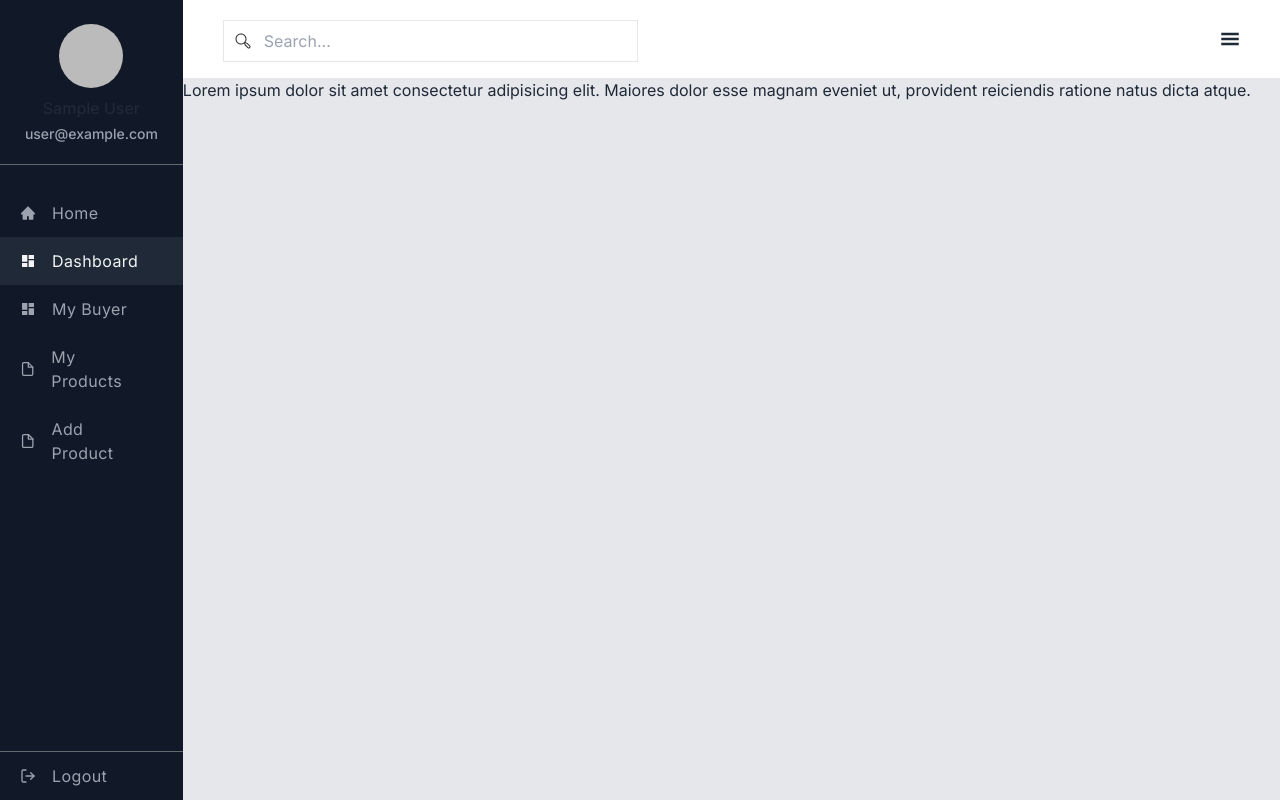
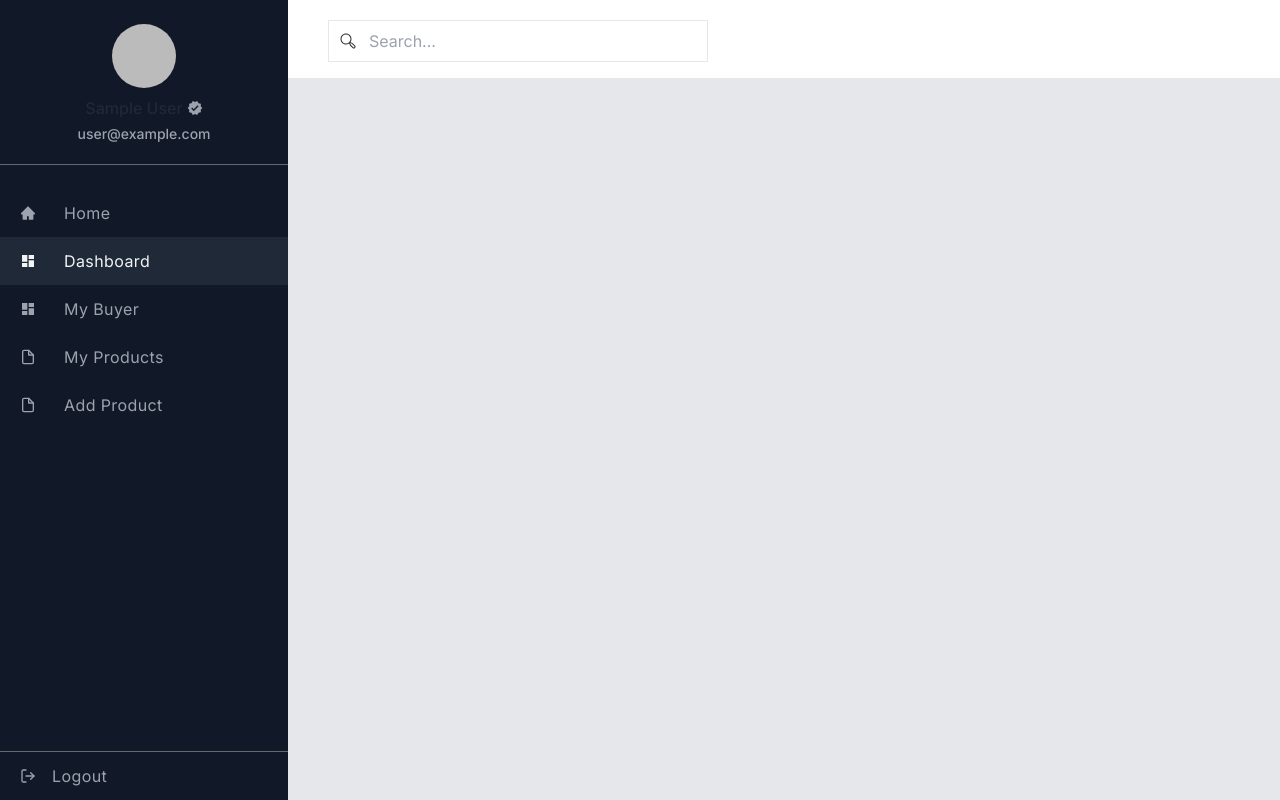
Before and after one commit to nwebpro/time-watch-client, a React (Create React App) app: page /dashboard in a window 1280 px wide. Built offline with nearby package versions, Linux system fonts and the light colour scheme; no server answers; sample sign-in values are in the browser's storage.

Commit message:
dashboar layout fix

```diff
--- a/src/Layout/DashboardLayout.jsx
+++ b/src/Layout/DashboardLayout.jsx
@@ -5,12 +5,11 @@ import { MdDashboard } from 'react-icons/md'
 import { AiFillHome } from 'react-icons/ai'
 import { FiFile } from 'react-icons/fi'
 import { FiLogOut } from 'react-icons/fi'
+import { MdVerified } from 'react-icons/md'
 import { toast } from 'react-toastify';
 import DashboardTopHeader from '../Pages/Dashboard/DashboardTopHeader/DashboardTopHeader';
-import { useState } from 'react';
 
 const DashboardLayout = () => {
-    const [openSidebar, setOpenSidebar] = useState(true)
     const { user, userLogout } = useContext(AuthContext)
     const navigate = useNavigate()
 
@@ -26,15 +25,31 @@ const DashboardLayout = () => {
     }
     return (
         <>
-            <div className='grid grid-cols-1 lg:grid-cols-7'>
-                    <div className={`${ openSidebar ? 'block' : 'hidden' } col-span-2 lg:col-span-1 bg-[#111827] h-screen flex flex-col justify-between`}>
-                        <div className="flex flex-col items-center mt-6 -mx-2 border-b border-theme-body pb-5">
+            <div className='drawer drawer-mobile'>
+                <input id="dashboardDrawer" type="checkbox" className="drawer-toggle" />
+                <div className={`drawer-content bg-gray-200 overflow-hidden`}>
+                    <DashboardTopHeader />
+                    <ScrollRestoration />
+                    <Outlet />
+                </div>
+
+                <div className={`drawer-side`}>
+                    <label htmlFor="dashboardDrawer" className="drawer-overlay"></label>
+                    <div className={`menu w-72 text-base-content bg-[#111827] h-screen flex flex-col justify-between duration-300`}>
+                        <div className={`flex flex-col items-center mt-6 border-b border-theme-body pb-5 duration-300`}>
                             <img className="object-cover w-16 h-16 mx-2 rounded-full" src={ user?.photoURL } alt="avatar" />
-                            <h4 className="mx-2 mt-2 font-medium text-gray-800 dark:text-gray-200 hover:underline">{ user?.displayName }</h4>
-                            <p className="mx-2 mt-1 text-sm font-medium text-gray-400 hover:underline">{ user?.email }</p>
+                            <h4 className="mx-2 mt-2 font-medium text-gray-800 dark:text-gray-200 flex gap-1 items-center">{ user?.displayName }
+                                <div className="tooltip" data-tip="Unverified">
+                                    <MdVerified className='text-gray-400' />
+                                </div>
+                                {/* <div className="tooltip" data-tip="Verified">
+                                    <MdVerified className='text-[#3F8DF3]' />
+                                </div> */}
+                            </h4>
+                            <p className="mx-2 mt-1 text-sm font-medium text-gray-400">{ user?.email }</p>
                         </div>
 
-                        <div className="flex flex-col justify-between flex-1 mt-6">
+                        <div className={`flex flex-col justify-between flex-1 mt-6`}>
                             <nav>
                                 <ul>
                                     <li>
@@ -42,8 +57,8 @@ const DashboardLayout = () => {
                                             to="/home"
                                             className='flex items-center py-3 px-5 text-base tracking-wide text-gray-400 hover:text-gray-200 transition hover:bg-gray-800'
                                         >
-                                            <AiFillHome />
-                                            <span className="mx-4">Home</span>
+                                            <AiFillHome className='duration-500 cursor-pointer' />
+                                            <span className={`mx-4 duration-300`}>Home</span>
                                         </Link>
                                     </li>
                                     <li>
@@ -101,7 +116,7 @@ const DashboardLayout = () => {
                                 </ul>
                             </nav>
                         </div>
-                        <div className='border-t border-theme-body'>
+                        <div className={`border-t border-theme-body`}>
                             <button onClick={handleUserLogout}
                                 className='flex w-full items-center py-3 px-5 text-base tracking-wide text-gray-400 hover:text-gray-200 transition hover:bg-gray-800'
                             >
@@ -110,12 +125,8 @@ const DashboardLayout = () => {
                             </button>
                         </div>
                     </div>
+                </div>
 
-                <div className={`${openSidebar ? 'col-span-6' : 'col-span-full'} bg-gray-200`}>
-                    <DashboardTopHeader setOpenSidebar={ setOpenSidebar } openSidebar={ openSidebar } />
-                    <ScrollRestoration />
-                    <Outlet />
-                </div>
             </div>
         </>
     );
--- a/src/Pages/Dashboard/Dashboard/Dashboard.jsx
+++ b/src/Pages/Dashboard/Dashboard/Dashboard.jsx
@@ -5,7 +5,7 @@ const Dashboard = () => {
     useSetTitle('Dashboard')
     return (
         <div>
-            Lorem ipsum dolor sit amet consectetur adipisicing elit. Maiores dolor esse magnam eveniet ut, provident reiciendis ratione natus dicta atque.
+
         </div>
     );
 };
--- a/src/Pages/Dashboard/DashboardTopHeader/DashboardTopHeader.jsx
+++ b/src/Pages/Dashboard/DashboardTopHeader/DashboardTopHeader.jsx
@@ -1,9 +1,9 @@
 import React from 'react';
 import { GiHamburgerMenu } from 'react-icons/gi'
 
-const DashboardTopHeader = ({ setOpenSidebar, openSidebar }) => {
+const DashboardTopHeader = () => {
     return (
-        <header className='bg-white px-10 py-4'>
+        <header className='bg-white px-10 py-4 sticky top-0'>
             <div className='flex justify-between items-center'>
                 <fieldset className="w-full space-y-1 text-gray-100">
                     <label for="Search" className="hidden">Search</label>
@@ -18,9 +18,9 @@ const DashboardTopHeader = ({ setOpenSidebar, openSidebar }) => {
                         <input type="search" name="Search" placeholder="Search..." className="border border-gray-200 lg:w-5/12 py-2 pl-10 pr-5 focus:outline-none text-theme-text" autocomplete="off" />
                     </div>
                 </fieldset>
-                <div>
-                    <GiHamburgerMenu onClick={() => setOpenSidebar(!openSidebar)} className='text-xl cursor-pointer' />
-                </div>
+                <label htmlFor="dashboardDrawer" className="cursor-pointer block lg:hidden">
+                    <GiHamburgerMenu className='text-xl cursor-pointer' />
+                </label>
             </div>
         </header>
     );
--- a/src/Pages/Shared/Footer/Footer.jsx
+++ b/src/Pages/Shared/Footer/Footer.jsx
@@ -23,10 +23,10 @@ const Footer = () => {
                                 <Link className='text-base font-normal text-[#F3F3F3] leading-10' to='/'>Home</Link>
                             </li>
                             <li>
-                                <Link className='text-base font-normal text-[#F3F3F3] leading-10' to='/services'>Services</Link>
+                                <Link className='text-base font-normal text-[#F3F3F3] leading-10' to='/'>Services</Link>
                             </li>
                             <li>
-                                <Link className='text-base font-normal text-[#F3F3F3] leading-10' to='/contact'>Contact</Link>
+                                <Link className='text-base font-normal text-[#F3F3F3] leading-10' to='/contact-us'>Contact</Link>
                             </li>
                         </ul>
                     </div>
@@ -34,10 +34,7 @@ const Footer = () => {
                         <h3 className='mb-6 lg:mb-10 text-semibold text-xl leading-6'>Company</h3>
                         <ul>
                             <li>
-                                <Link className='text-base font-normal text-[#F3F3F3] leading-10' to='/'>Why Car Doctor</Link>
-                            </li>
-                            <li>
-                                <Link className='text-base font-normal text-[#F3F3F3] leading-10' to='/about'>About</Link>
+                                <Link className='text-base font-normal text-[#F3F3F3] leading-10' to='/'>About</Link>
                             </li>
                             <li>
                                 <Link className='text-base font-normal text-[#F3F3F3] leading-10' to='/dashboard'>Dashboard</Link>
@@ -51,10 +48,10 @@ const Footer = () => {
                                 <Link className='text-base font-normal text-[#F3F3F3] leading-10' to='/'>Support Center</Link>
                             </li>
                             <li>
-                                <Link className='text-base font-normal text-[#F3F3F3] leading-10' to='/services'>Feedback</Link>
+                                <Link className='text-base font-normal text-[#F3F3F3] leading-10' to='/'>Feedback</Link>
                             </li>
                             <li>
-                                <Link className='text-base font-normal text-[#F3F3F3] leading-10' to='/contact'>Accessability</Link>
+                                <Link className='text-base font-normal text-[#F3F3F3] leading-10' to='/contact-us'>Accessability</Link>
                             </li>
                         </ul>
                     </div>
```
